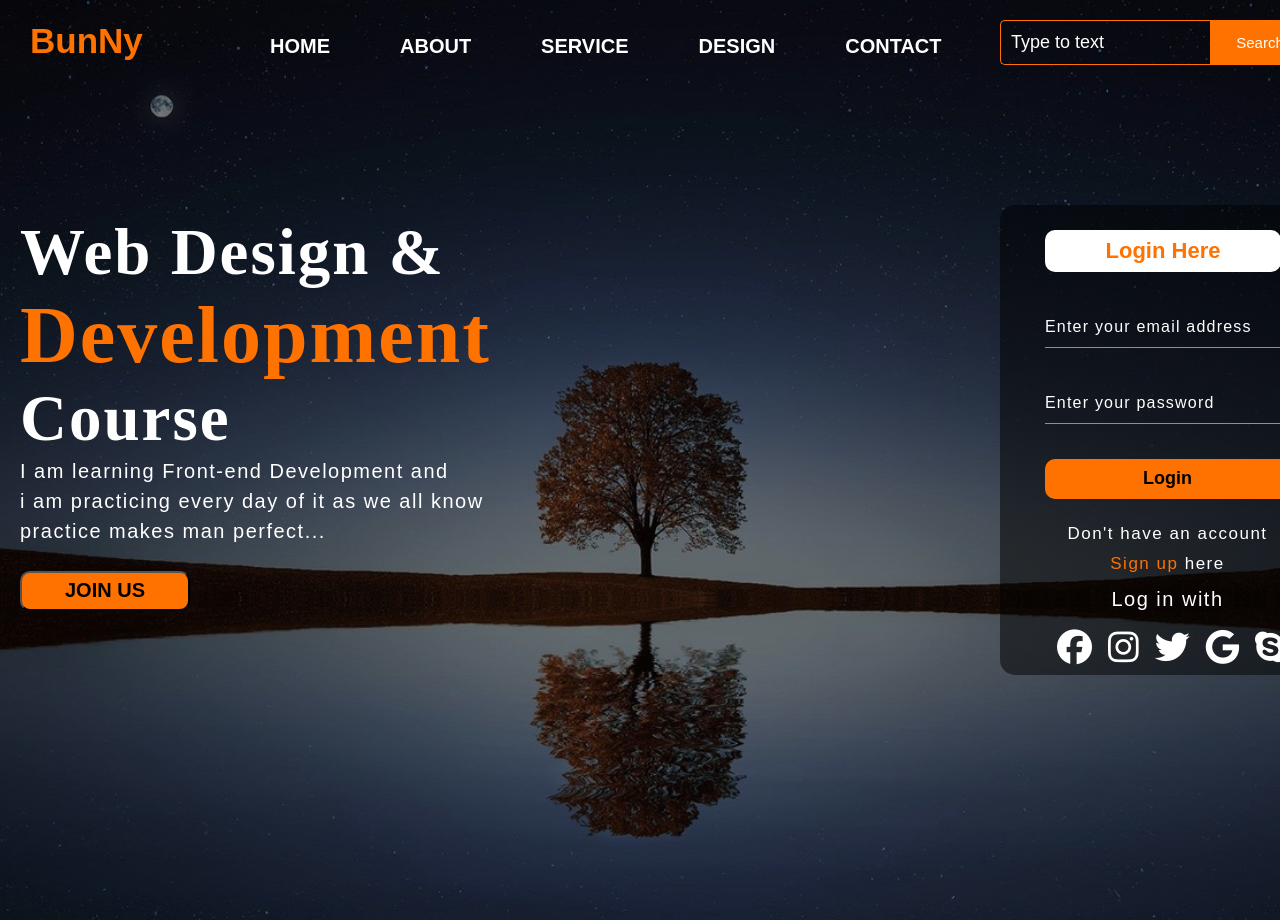
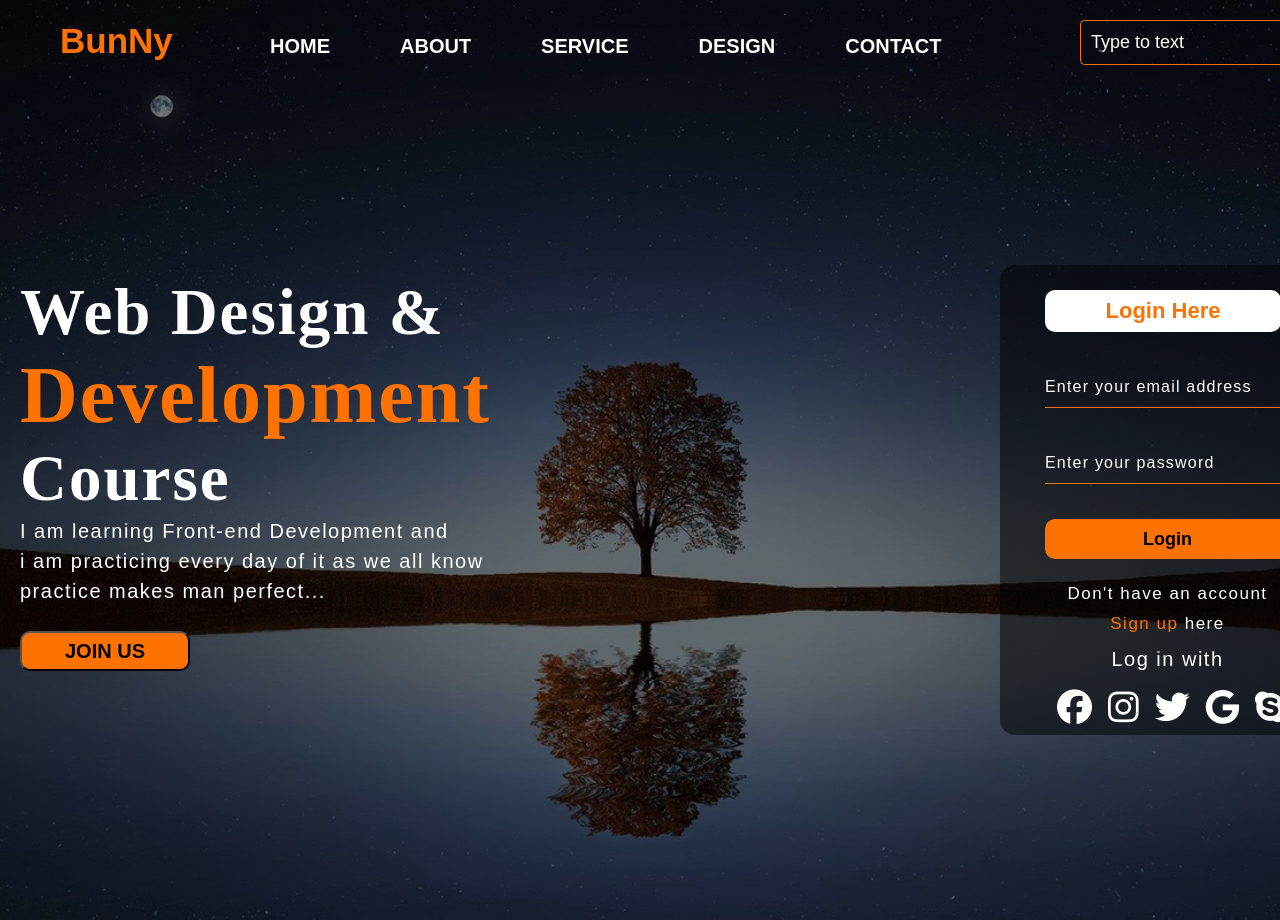
Before and after one commit to HamzaUmer/Login-Page-Website-Practice, a plain HTML site: page index.html in a window 1280 px wide. Shown: the top 920 px of the page. Drawn offline with Linux system fonts and the light colour scheme.

Commit message:
Update styles.css

```diff
--- a/css/styles.css
+++ b/css/styles.css
@@ -34,7 +34,7 @@
   color: #ff7200;
   font-size: 35px;
   font-family: Arial;
-  padding-left: 30px;
+  padding-left: 60px;
   float: left;
   padding-top: 21px;
 }
@@ -72,7 +72,7 @@
 .search {
   width: 330px;
   float: left;
-  margin-left: 700px;
+  margin-left: 780px;
 }
 .srch {
   font-family: "Times New Roman";
@@ -117,6 +117,7 @@
   margin: auto;
   color: #ffff;
   position: relative;
+  margin-top: 200px;
 }
 
 .content p {
```
